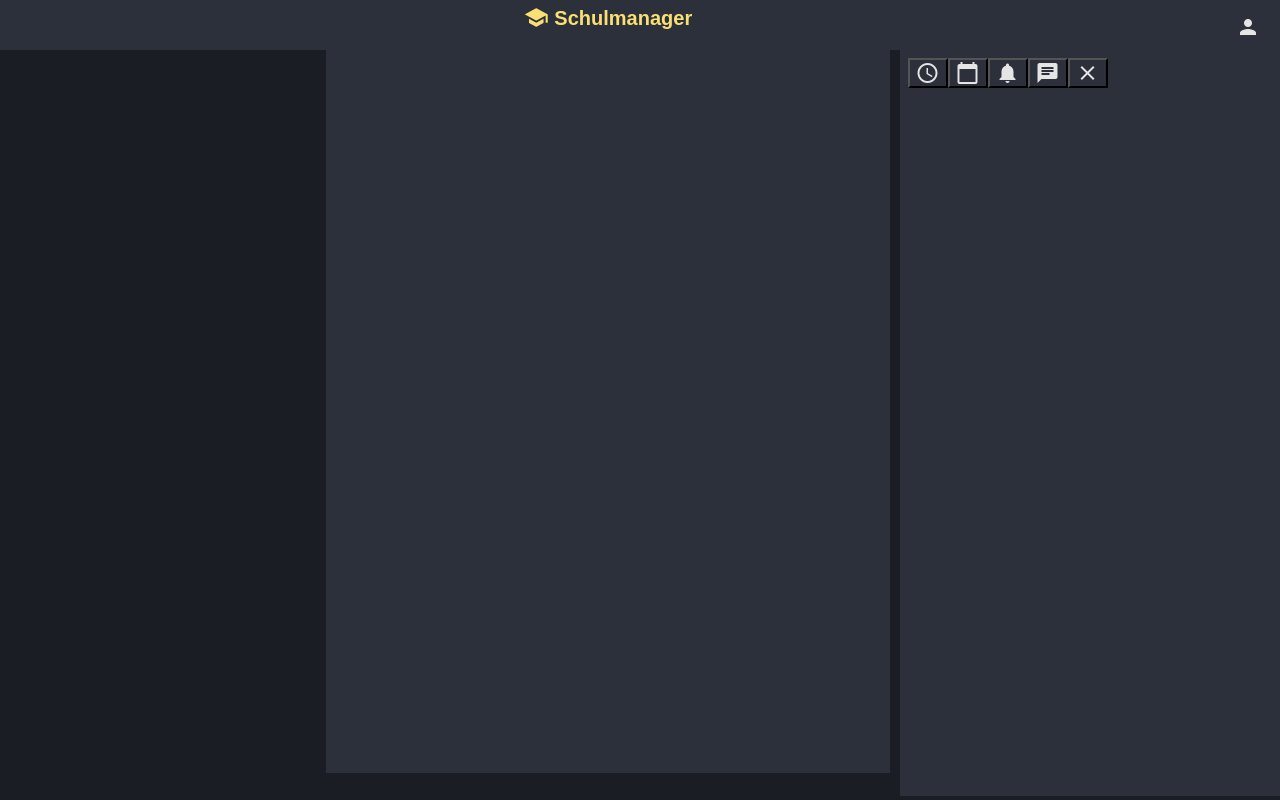
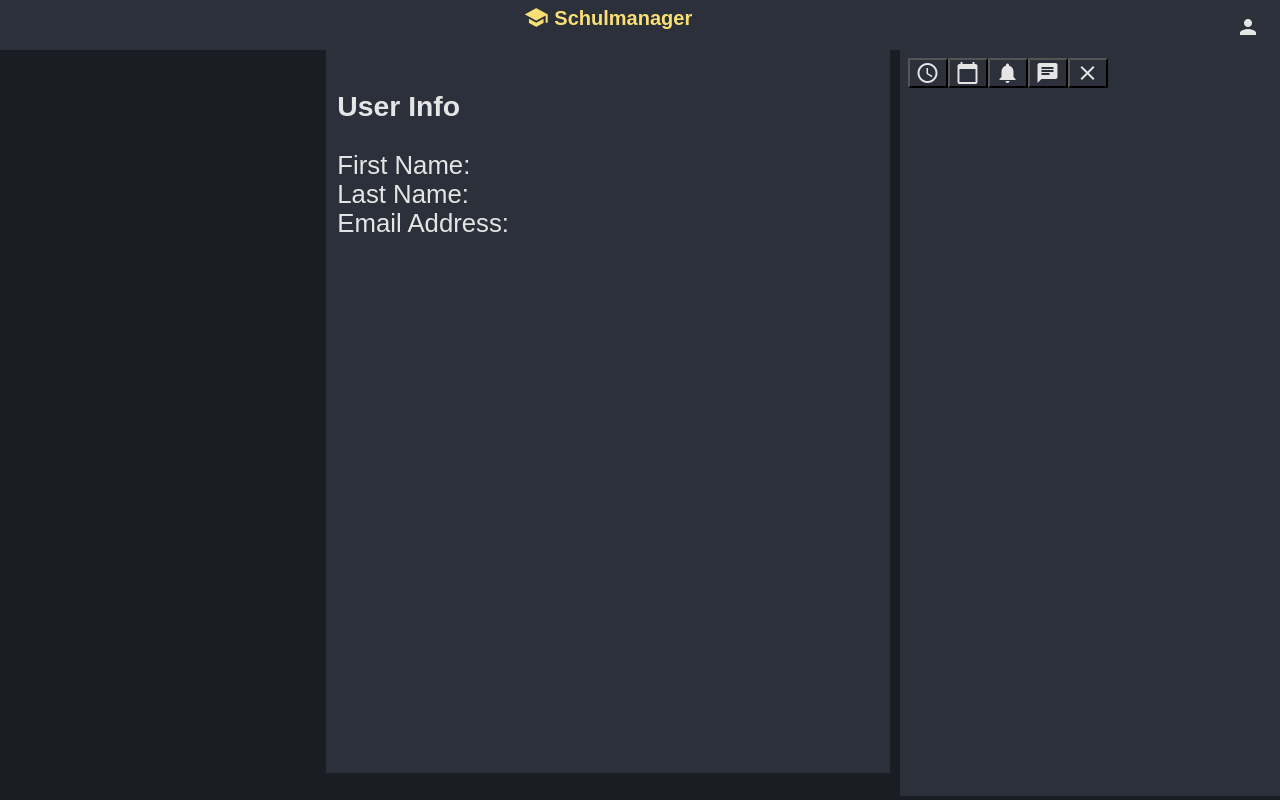
Before and after one commit to Kruemmelspalter/BetterSchuMan, a Vue app in the folder frontend/: page /#/userinfo in a window 1280 px wide. Built offline with nearby package versions, Linux system fonts and the light colour scheme; no server answers; sample sign-in values are in the browser's storage.

Commit message:
Add user info page

```diff
--- a/frontend/src/components/views/UserInfoView.vue
+++ b/frontend/src/components/views/UserInfoView.vue
@@ -1,5 +1,10 @@
 <template>
-  <div></div>
+  <div>
+    <h3>User Info</h3>
+    First Name: {{$store.state.userinfo['firstname']}}<br/>
+    Last Name: {{$store.state.userinfo['lastname']}}<br/>
+    Email Address: {{$store.state.userinfo['email']}}
+  </div>
 </template>
 
 <script>
```
